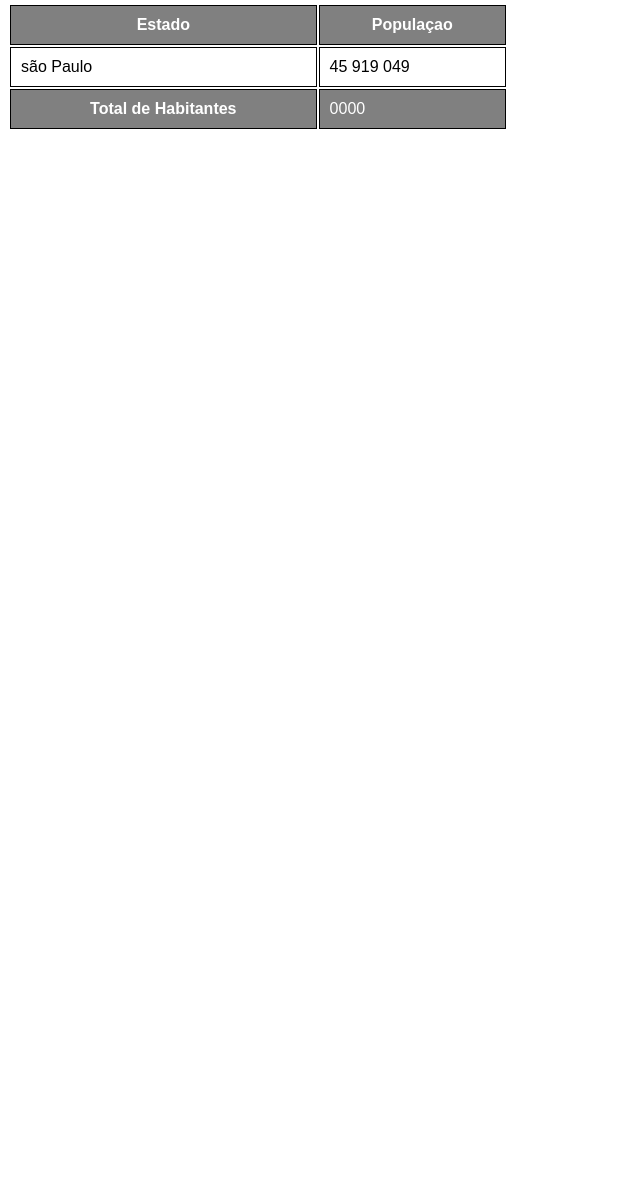
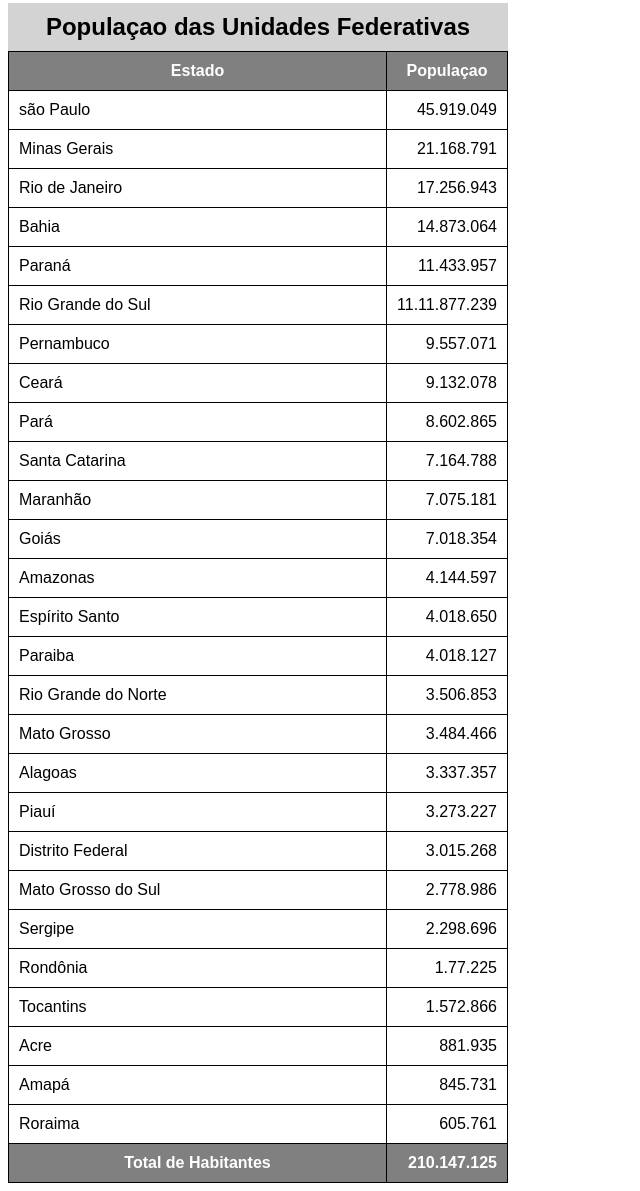
Before and after one commit to Aquilasilas/html-css, a plain HTML site: page exercicios/ex023/tabela002.html in a window 1280 px wide. Shown: the part 77-1268 px from the top of the page, without its empty margins (0-640 px from the left). Before the commit the page ends 800 px from the top, so only its background shows below. Drawn offline with Linux system fonts and the light colour scheme.

Commit message:
nova tabela

```diff
--- a/exercicios/ex023/tabela002.html
+++ b/exercicios/ex023/tabela002.html
@@ -13,27 +13,48 @@
 
         table {
             width: 500px;
+            border-collapse: collapse;
 
+        }
+
+        caption{
+            font-size: 1.5em;
+            font-weight: bold;
+            padding: 10px;
+            background-color: lightgray;
         }
 
         td, th {
             border: 1px solid black;
-            padding:10px;
+            padding: 10px;
         }
 
-        thead, tfoot{
+        thead, tfoot {
             background-color: gray;
             color: white;
 
         }
+
+        .num{
+            text-align: right;
+
+        }
+         .hor{
+            width: 50px;
+         }
+
+
     </style>
+
 </head>
+
 
 <body>
     <h1>Uso de Tabelas grandes</h1>
     <!--
         ANATOMIA PARA TABELAS GRANDES
-        TABLE
+    TABLE
+        CAPITON
              THEAD
                   TR, TD, TH
              TBODY
@@ -42,10 +63,15 @@
                   TR, TD, TH
     -->
     <table>
+
+        <CAption> Populaçao das Unidades Federativas </CAption>
+
+
         <thead>
             <tr>
-                <th>Estado</th>
-                <th>Populaçao</th>
+                <th scope="col">Estado</th>
+                <th class="hor" scope="col">Populaçao</th>
+
             </tr>
 
         </thead>
@@ -53,14 +79,146 @@
         <tbody>
             <tr>
                 <td>são Paulo</td>
-                <td>45 919 049</td>
+                <td class="num">45.919.049</td>
+
             </tr>
+
+            <tr>
+                <td>Minas Gerais</td>
+                <td class="num">21.168.791</td>
+            </tr>
+            <tr>
+                <td>Rio de Janeiro</td>
+                <td class="num">17.256.943</td>
+            </tr>
+
+            <tr>
+                <td>Bahia</td>
+                <td class="num">14.873.064</td>
+            </tr>
+
+            <tr>
+                <td>Paraná</td>
+                <td class="num">11.433.957</td>
+            </tr>
+
+            <tr>
+                <td>Rio Grande do Sul</td>
+                <td class="num">11.11.877.239</td>
+            </tr>
+
+            <tr>
+                <td>Pernambuco</td>
+                <td class="num">9.557.071</td>
+            </tr>
+
+            <tr>
+                <td>Ceará</td>
+                <td class="num">9.132.078</td>
+            </tr>
+
+            <tr>
+                <td>Pará</td>
+                <td class="num">8.602.865</td>
+            </tr>
+
+            <tr>
+                <td>Santa Catarina </td>
+                <td class="num">7.164.788</td>
+            </tr>
+
+            <tr>
+                <td>Maranhão</td>
+                <td class="num">7.075.181</td>
+            </tr>
+
+            <tr>
+                <td>Goiás</td>
+                <td class="num">7.018.354</td>
+            </tr>
+
+            <tr>
+                <td>Amazonas</td>
+                <td class="num">4.144.597</td>
+            </tr>
+
+            <tr>
+                <td>Espírito Santo </td>
+                <td class="num">4.018.650</td>
+            </tr>
+
+            <tr>
+                <td>Paraiba</td>
+                <td class="num">4.018.127</td>
+            </tr>
+
+            <tr>
+                <td>Rio Grande do Norte</td>
+                <td class="num">3.506.853</td>
+            </tr>
+
+            <tr>
+                <td>Mato Grosso</td>
+                <td class="num">3.484.466</td>
+            </tr>
+
+            <tr>
+                <td>Alagoas</td>
+                <td class="num">3.337.357</td>
+            </tr>
+
+            <tr>
+                <td>Piauí</td>
+                <td class="num">3.273.227</td>
+            </tr>
+
+            <tr>
+                <td>Distrito Federal</td>
+                <td class="num">3.015.268</td>
+            </tr>
+
+            <tr>
+                <td>Mato Grosso do Sul</td>
+                <td class="num">2.778.986</td>
+            </tr>
+
+            <tr>
+                <td>Sergipe</td>
+                <td class="num">2.298.696</td>
+            </tr>
+
+            <tr>
+                <td>Rondônia</td>
+                <td class="num">1.77.225</td>
+            </tr>
+
+            <tr>
+                <td>Tocantins</td>
+                <td class="num">1.572.866</td>
+            </tr>
+
+            <tr>
+                <td>Acre</td>
+                <td class="num">881.935</td>
+            </tr>
+
+            <tr>
+                <td>Amapá</td>
+                <td class="num">845.731</td>
+            </tr>
+
+            <tr>
+                <td>Roraima</td>
+                <td class="num">605.761</td>
+            </tr>
+
+
         </tbody>
 
         <tfoot>
             <tr>
-               <th>Total de Habitantes</th>
-               <td>0000 </td>
+                <th scope="row">Total de Habitantes</th>
+                <td class="num"><strong>210.147.125 </strong></td>
             </tr>
 
         </tfoot>
```
